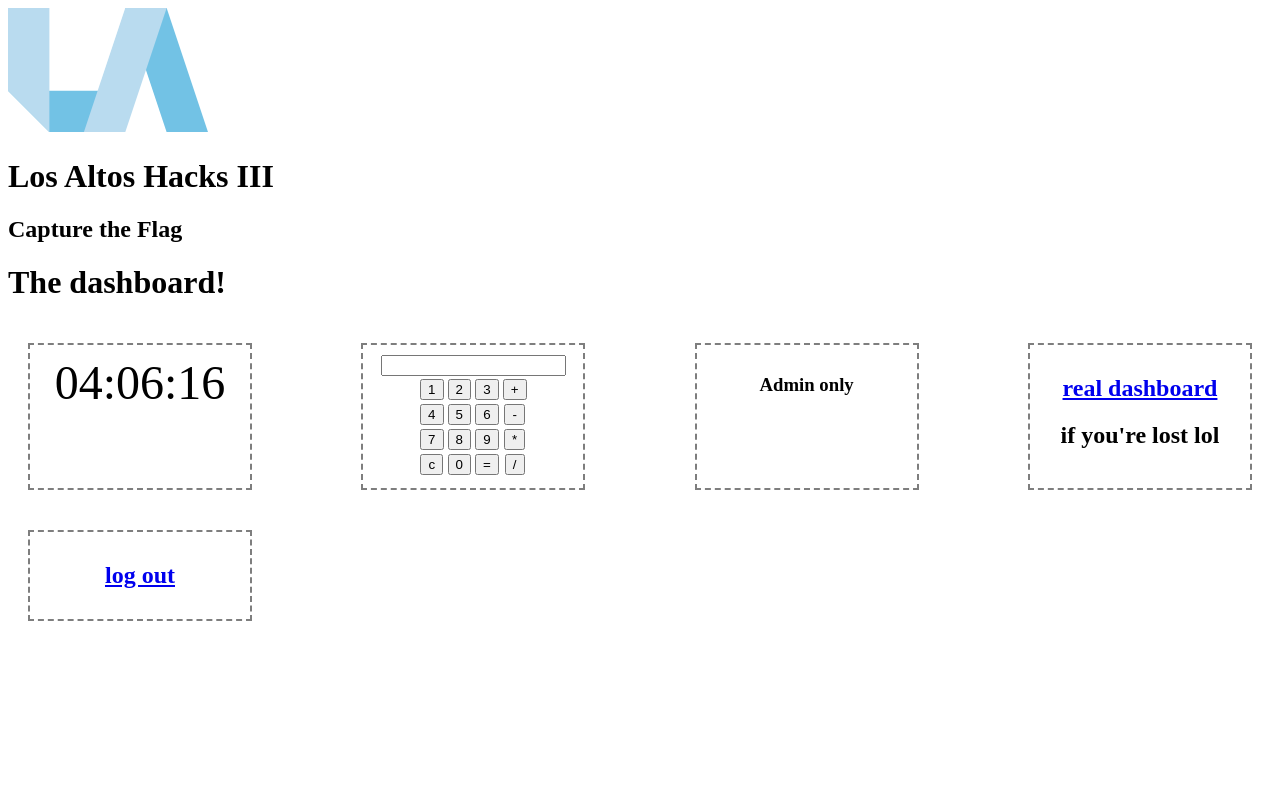
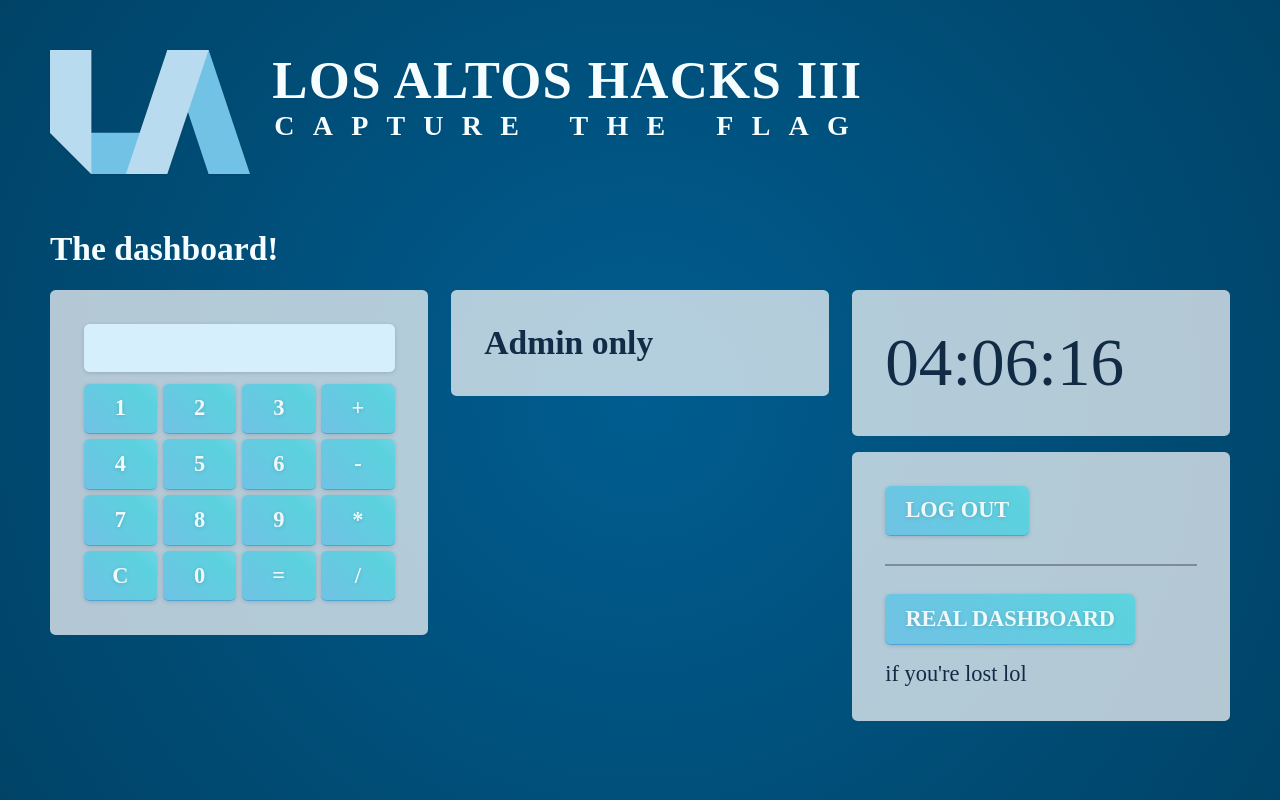
Before and after one commit to Danappelxx/ctf-2018, a Flask app: page /dashboard in a window 1280 px wide. Run offline with Flask 2, Linux system fonts and the light colour scheme; the visitor is signed in with stand-in values (Sample User, id 1).

Commit message:
Even more styling

```diff
--- a/part1/static/css/dashboard.css
+++ b/part1/static/css/dashboard.css
@@ -1,31 +1,41 @@
-.block-container {
-	display: flex;
+#dashboard {
+	color: rgba(0, 25, 53, 0.9);
+	display: grid;
+	grid-auto-flow: column;
+	grid-gap: 1rem;
 	flex-wrap: wrap;
 	justify-content: space-between;
 	align-content: center;
+	align-items: start;
+	grid-auto-columns: minmax(max-content, 1fr);
 }
 
-.block {
-	display: inline-block;
-	margin: 20px;
-	padding: 10px;
-	width: 15%;
-	border: 2px dashed rgba(0,0,0,0.5);
-	min-width: 200px;
-	text-align: center;
+#dashboard section, #dashboard > div {
+	display: grid;
+	grid-gap: 0.75rem;
+}
+#dashboard section {
+	border-radius: 0.25rem;
+	grid-auto-rows: auto;
+	align-content: start;
+	padding: 1.5rem;
+	background-color: rgba(255, 255, 255, 0.7);
 }
 
 date {
 	font-size: 3em;
 }
 
-#calculator-container {
-	display: flex;
-	flex-wrap: wrap;
-	align-content: flex-start;
-	justify-content: center;
+#calculator {
+	display: grid;
+	grid-gap: 0.25rem;
+	grid-template-columns: 1fr 1fr 1fr 1fr;
 }
 
-#calculator-container h4 {
+#calculator input {
+	grid-column: 1 / -1;
+	margin-bottom: 0.25rem;
+}
+#calculator button {
 	width: 100%;
 }
--- a/part1/static/css/main.css
+++ b/part1/static/css/main.css
@@ -32,31 +32,18 @@ h1 {
 	letter-spacing: 0.025em;
 	white-space: nowrap;
 }
-header h2 {
-	font-size: 1.25em;
-	text-indent: 2px;
-	letter-spacing: 0.65em;
-	word-spacing: 0.3em;
-	text-transform: uppercase;
-}
 h3 {
 	font-size: 1.5rem;
 }
 
-header, section, form {
-	display: grid;
-	grid-auto-flow: column;
-	grid-gap: 0.5rem;
-	justify-content: start;
-}
-
-header {
-	grid-gap: 1rem;
-}
-#logo {
-	color: #000;
-	mix-blend-mode: screen;
-	max-width: calc(10rem + 2.5vw);
+hr {
+	border: 0;
+	clear: both;
+	display: block;
+	width: 100%;
+	background-color: rgba(0, 0, 0, 0.3);
+	height: 2px;
+	margin: 0.5rem auto;
 }
 
 input {
@@ -67,11 +54,13 @@ input {
 	padding: 0.5em 0.75em;
 	font: inherit;
 	outline: none;
+	max-width: 100%;
 }
 
 button,
 .button,
 input[type=submit] {
+	font: inherit;
 	background: linear-gradient(45deg, #71c2e5, #5bd2de, #a7d8f5) 0/200%;
 	border-radius: 0.25rem;
 	box-shadow: var(--shadow);
@@ -113,10 +102,34 @@ input[type=submit][disabled] {
 }
 
 
+header, form {
+	display: grid;
+	grid-auto-flow: column;
+	grid-gap: 0.5rem;
+	justify-content: start;
+}
+
+header {
+	grid-gap: 1rem;
+	filter: drop-shadow(rgba(0, 0, 0, 0.1) 0 1px 1px);
+}
+header h2 {
+	font-size: 1.25em;
+	text-indent: 2px;
+	letter-spacing: 0.65em;
+	word-spacing: 0.28em;
+	text-transform: uppercase;
+}
+#logo {
+	color: #000;
+	mix-blend-mode: screen;
+	max-width: calc(10rem + 2.5vw);
+}
+
+
 main {
 	display: grid;
 	grid-gap: 1rem;
-	filter: drop-shadow(rgba(0, 0, 0, 0.1) 0 1px 1px);
 }
 
 main h2 {
--- a/part1/static/js/dashboard.js
+++ b/part1/static/js/dashboard.js
@@ -4,7 +4,7 @@ function showDate() {
 	}
 
 	var now = new Date();
-	document.getElementById("countdown").innerHTML = pad2(now.getHours()) + ":" + pad2(now.getMinutes()) + ":" + pad2(now.getSeconds());
+	document.getElementById("time").innerHTML = pad2(now.getHours()) + ":" + pad2(now.getMinutes()) + ":" + pad2(now.getSeconds());
 }
 showDate();
 setInterval(showDate, 1000);
@@ -47,4 +47,4 @@ function Calculator($container) {
 	}
 }
 
-var calculator = new Calculator($("#calculator-container"));
+var calculator = new Calculator($("#calculator"));
--- a/part1/templates/dashboard.html
+++ b/part1/templates/dashboard.html
@@ -2,6 +2,7 @@
 
 {% block title %}Dashboard{% endblock %}
 {% block styles %}
+	<link href="css/main.css" rel="stylesheet">
 	<link href="css/dashboard.css" rel="stylesheet">
 {% endblock %}
 {% block scripts %}
@@ -10,95 +11,45 @@
 {% endblock %}
 
 {% block body %}
-	<h1>The dashboard!</h1>
+	<h3>The dashboard!</h3>
 
-	<div class="block-container">
-
-		<div class="block">
-			<date id="countdown"></date>
-		</div>
-
-		<div class="block">
-			<div id="calculator-container">
+	<div id="dashboard">
+		<section>
+			<div id="calculator">
 				<input type="text" name="">
-				<div id="calculator">
-					<table>
-						<tr>
-							<td>
-								<button class="calc-button">1</button>
-							</td>
-							<td>
-								<button class="calc-button">2</button>
-							</td>
-							<td>
-								<button class="calc-button">3</button>
-							</td>
-							<td>
-								<button class="calc-button">+</button>
-							</td>
-						</tr>
-						<tr>
-							<td>
-								<button class="calc-button">4</button>
-							</td>
-							<td>
-								<button class="calc-button">5</button>
-							</td>
-							<td>
-								<button class="calc-button">6</button>
-							</td>
-							<td>
-								<button class="calc-button">-</button>
-							</td>
-						</tr>
-						<tr>
-							<td>
-								<button class="calc-button">7</button>
-							</td>
-							<td>
-								<button class="calc-button">8</button>
-							</td>
-							<td>
-								<button class="calc-button">9</button>
-							</td>
-							<td>
-								<button class="calc-button">*</button>
-							</td>
-						</tr>
-						<tr>
-							<td>
-								<button class="calc-button">c</button>
-							</td>
-							<td>
-								<button class="calc-button">0</button>
-							</td>
-							<td>
-								<button class="calc-button">=</button>
-							</td>
-							<td>
-								<button class="calc-button">/</button>
-							</td>
-						</tr>
-					</table>
-				</div>
+				<button class="calc-button">1</button>
+				<button class="calc-button">2</button>
+				<button class="calc-button">3</button>
+				<button class="calc-button">+</button>
+				<button class="calc-button">4</button>
+				<button class="calc-button">5</button>
+				<button class="calc-button">6</button>
+				<button class="calc-button">-</button>
+				<button class="calc-button">7</button>
+				<button class="calc-button">8</button>
+				<button class="calc-button">9</button>
+				<button class="calc-button">*</button>
+				<button class="calc-button">c</button>
+				<button class="calc-button">0</button>
+				<button class="calc-button">=</button>
+				<button class="calc-button">/</button>
 			</div>
-		</div>
-
-		<div class="block">
+		</section>
+		<section>
 			<h3>Admin only</h3>
 			{{ adminsection|safe }}
+		</section>
+		<div>
+			<section>
+				<date id="time"></date>
+			</section>
+			<section>
+				<a class="button" href="/logout">log out</a>
+				<hr>
+				<a class="button" href="https://www.losaltoshacks.com/dashboard/">real dashboard</a>
+				<p>if you're lost lol</p>
+			</section>
 		</div>
-
-		<div class="block">
-			<a href="https://www.losaltoshacks.com/dashboard/"><h2>real dashboard</h2></a>
-			<h2>if you're lost lol</h2>
-		</div>
-
-		<div class="block">
-			<a href="/logout"><h2>log out</h2></a>
-		</div>
-
 	</div>
 
-
 {% endblock %}
```
